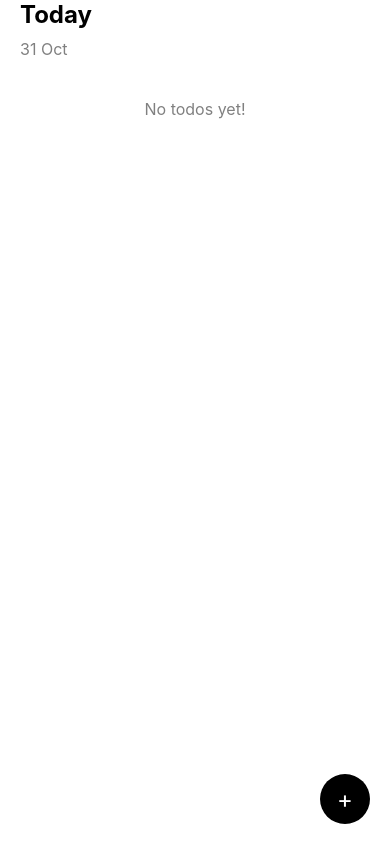
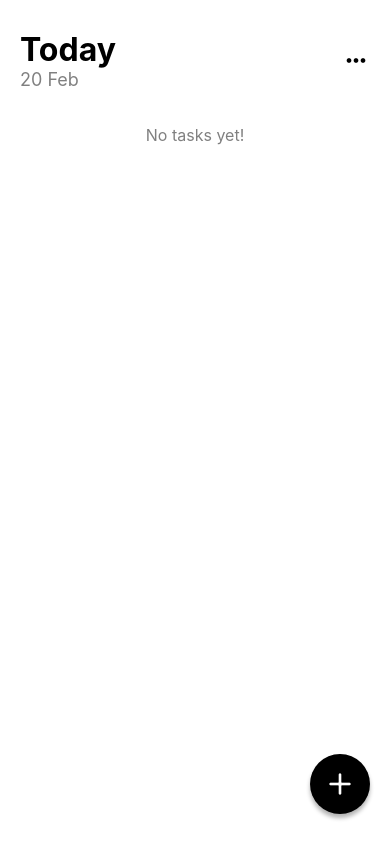
Before and after one commit to abue-ammar/todolist, a React Native app: screen /Todo in a window 390 px wide. Built offline with nearby package versions, Linux system fonts and the light colour scheme.

Commit message:
design fixed

```diff
--- a/package.json
+++ b/package.json
@@ -9,6 +9,7 @@
     "web": "expo start --web"
   },
   "dependencies": {
+    "@expo/vector-icons": "^14.0.4",
     "@react-native-async-storage/async-storage": "^2.1.1",
     "@react-navigation/native": "^7.0.14",
     "@react-navigation/stack": "^7.1.1",
--- a/screens/TodoScreen.js
+++ b/screens/TodoScreen.js
@@ -1,3 +1,5 @@
+import Feather from "@expo/vector-icons/Feather";
+import MaterialCommunityIcons from "@expo/vector-icons/MaterialCommunityIcons";
 import AsyncStorage from "@react-native-async-storage/async-storage";
 import { useNavigation } from "@react-navigation/native";
 import React, { useEffect, useState } from "react";
@@ -9,7 +11,6 @@ import {
   View,
 } from "react-native";
 import { SafeAreaView } from "react-native-safe-area-context";
-
 const TodoScreen = () => {
   const [todos, setTodos] = useState([]);
   const navigation = useNavigation();
@@ -67,12 +68,8 @@ const TodoScreen = () => {
       style={styles.todoItem}
       onPress={() => toggleTodo(item.id)}
     >
-      <View style={styles.checkbox}>
-        {item.completed ? (
-          <Text style={styles.checked}>✓</Text>
-        ) : (
-          <View style={styles.unchecked} />
-        )}
+      <View style={[styles.checkbox, item.completed && styles.filledCheckbox]}>
+        {item.completed && <View style={styles.innerCircle} />}
       </View>
       <Text style={[styles.todoText, item.completed && styles.completedText]}>
         {item.title}
@@ -80,26 +77,64 @@ const TodoScreen = () => {
     </TouchableOpacity>
   );
 
+  const getCurrentDate = () => {
+    const date = new Date();
+    const day = date.getDate();
+    const month = date.toLocaleString("default", { month: "short" });
+    return `${day} ${month}`;
+  };
+
   return (
+    // <SafeAreaView style={styles.safeArea}>
+    //   <View style={styles.container}>
+    //     <Text style={styles.header}>Today</Text>
+    //     <Text style={styles.date}>31 Oct</Text>
+
+    //     <FlatList
+    //       data={todos}
+    //       renderItem={renderItem}
+    //       keyExtractor={(item) => item.id}
+    //       ListEmptyComponent={
+    //         <Text style={styles.emptyText}>No todos yet!</Text>
+    //       }
+    //     />
+
+    //     <TouchableOpacity
+    //       style={styles.addButton}
+    //       onPress={() => navigation.navigate("AddTodo", { addTodo })}
+    //     >
+    //       <Text style={styles.addButtonText}>+</Text>
+    //     </TouchableOpacity>
+    //   </View>
+    // </SafeAreaView>
     <SafeAreaView style={styles.safeArea}>
       <View style={styles.container}>
-        <Text style={styles.header}>Today</Text>
-        <Text style={styles.date}>31 Oct</Text>
-
+        <View style={styles.headerContainer}>
+          <View>
+            <Text style={styles.header}>Today</Text>
+            <Text style={styles.date}>{getCurrentDate()}</Text>
+          </View>
+          <TouchableOpacity onPress={() => navigation.navigate("Settings")}>
+            <MaterialCommunityIcons
+              name="dots-horizontal"
+              size={28}
+              color="black"
+            />
+          </TouchableOpacity>
+        </View>
         <FlatList
           data={todos}
           renderItem={renderItem}
           keyExtractor={(item) => item.id}
           ListEmptyComponent={
-            <Text style={styles.emptyText}>No todos yet!</Text>
+            <Text style={styles.emptyText}>No tasks yet!</Text>
           }
         />
-
         <TouchableOpacity
           style={styles.addButton}
           onPress={() => navigation.navigate("AddTodo", { addTodo })}
         >
-          <Text style={styles.addButtonText}>+</Text>
+          <Feather name="plus" size={32} color="white" />
         </TouchableOpacity>
       </View>
     </SafeAreaView>
@@ -114,17 +149,22 @@ const styles = StyleSheet.create({
   container: {
     flex: 1,
     paddingHorizontal: 20,
+    paddingTop: 30, // Increased padding for better spacing
     backgroundColor: "white",
   },
+  headerContainer: {
+    flexDirection: "row",
+    justifyContent: "space-between",
+    alignItems: "center",
+    marginBottom: 15, // More spacing
+  },
   header: {
-    fontSize: 24,
+    fontSize: 32,
     fontWeight: "bold",
-    marginBottom: 10,
   },
   date: {
-    fontSize: 16,
+    fontSize: 18,
     color: "gray",
-    marginBottom: 20,
   },
   todoItem: {
     flexDirection: "row",
@@ -134,27 +174,26 @@ const styles = StyleSheet.create({
     alignItems: "center",
   },
   checkbox: {
-    width: 20,
-    height: 20,
-    borderRadius: 10,
+    width: 24,
+    height: 24,
+    borderRadius: 12,
     borderWidth: 2,
     borderColor: "black",
     marginRight: 10,
     justifyContent: "center",
     alignItems: "center",
   },
-  checked: {
-    fontSize: 12,
-    color: "black",
+  filledCheckbox: {
+    backgroundColor: "black",
   },
-  unchecked: {
-    width: 10,
-    height: 10,
-    borderRadius: 5,
-    backgroundColor: "transparent",
+  innerCircle: {
+    width: 12,
+    height: 12,
+    borderRadius: 6,
+    backgroundColor: "white",
   },
   todoText: {
-    fontSize: 16,
+    fontSize: 18,
   },
   completedText: {
     textDecorationLine: "line-through",
@@ -162,18 +201,19 @@ const styles = StyleSheet.create({
   },
   addButton: {
     position: "absolute",
-    bottom: 20,
+    bottom: 30,
     right: 20,
-    width: 50,
-    height: 50,
+    width: 60, // Increased size
+    height: 60, // Increased size
     backgroundColor: "black",
-    borderRadius: 25,
+    borderRadius: 30,
     justifyContent: "center",
     alignItems: "center",
-  },
-  addButtonText: {
-    color: "white",
-    fontSize: 24,
+    shadowColor: "#000",
+    shadowOffset: { width: 0, height: 4 },
+    shadowOpacity: 0.3,
+    shadowRadius: 4,
+    elevation: 5,
   },
   emptyText: {
     fontSize: 16,
```
Also changed, not shown: 1 other file (tests, documents, lock files or other folders).
